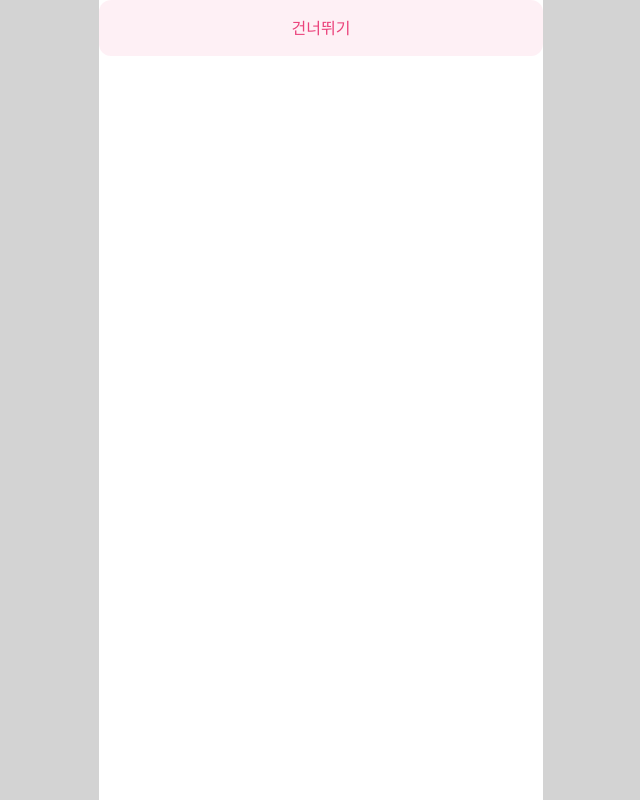
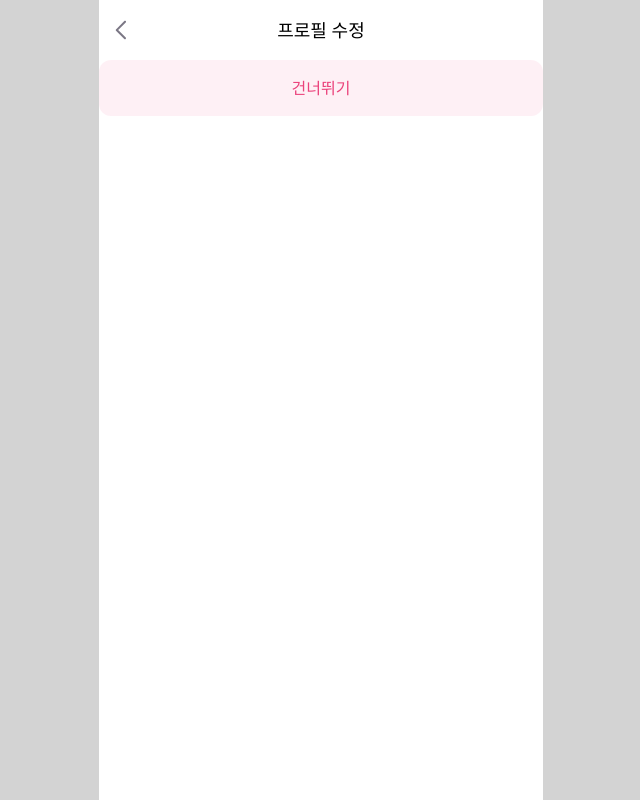
Before and after one commit to qowldud/love-soong-alarm-Web, a React (Vite) app: page / in a window 1280 px wide. Shown: the whole page, without its empty margins (319-959 px from the left). Built offline with nearby package versions, Linux system fonts and the light colour scheme.

Commit message:
feat: Header 공통 컴포넌트 구현

```diff
--- a/package.json
+++ b/package.json
@@ -19,6 +19,7 @@
   },
   "devDependencies": {
     "@eslint/js": "^9.33.0",
+    "@types/node": "^24.3.0",
     "@types/react": "^19.1.10",
     "@types/react-dom": "^19.1.7",
     "@vitejs/plugin-react-swc": "^4.0.0",
--- /dev/null
+++ b/src/common/Header.tsx
@@ -0,0 +1,17 @@
+import Arrow_Back from "@/assets/icons/arrow_back.svg?url";
+
+interface Props {
+  title: string;
+}
+
+export const Header = ({ title }: Props) => {
+  return (
+    <div className="w-full p-4">
+      <div className="flex justify-between items-center">
+        <img src={Arrow_Back} alt="arrow_back" className="size-6" />
+        <span className="text-lg font-medium text-base]">{title}</span>
+        <span className="size-6"></span>
+      </div>
+    </div>
+  );
+};
--- a/src/index.css
+++ b/src/index.css
@@ -4,6 +4,7 @@
   --color-main1: #eb427b;
   --color-main2: #eb427b33;
   --color-main3: #eb427b14;
+  --color-base: #231d33;
 }
 
 body {
--- a/src/pages/Test.tsx
+++ b/src/pages/Test.tsx
@@ -1,9 +1,11 @@
 import { Button } from "../common/Button";
+import { Header } from "../common/Header";
 
 export const Test = () => {
   return (
     <div>
-      <div className="flex justify-center items-center">
+      <div className="flex flex-col justify-center items-center">
+        <Header title="프로필 수정" />
         <Button variant="secondary">건너뛰기</Button>
       </div>
     </div>
```
Also changed, not shown: src/assets/icons/arrow_back.svg (added), 1 other file (tests, documents, lock files or other folders).
